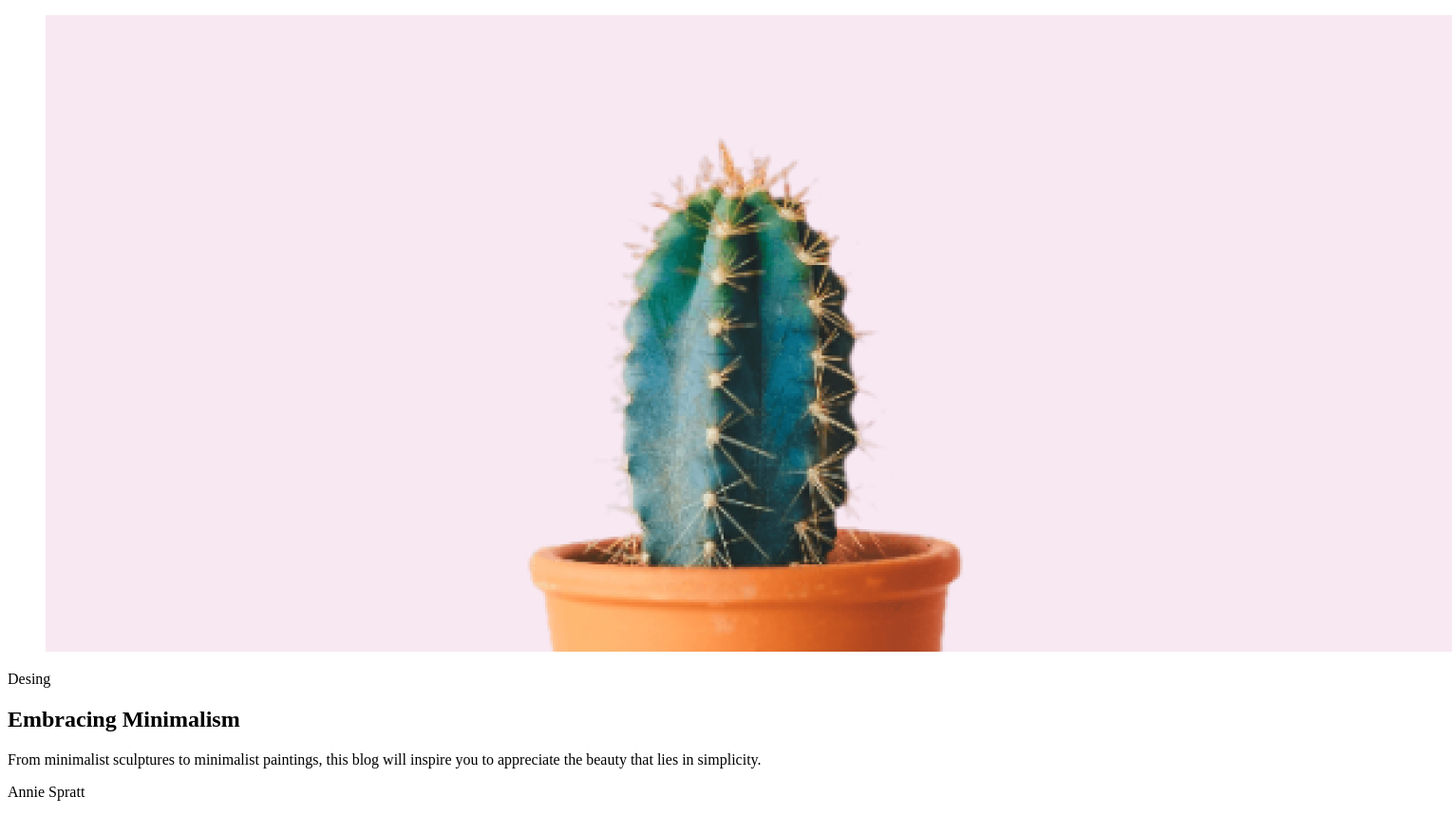
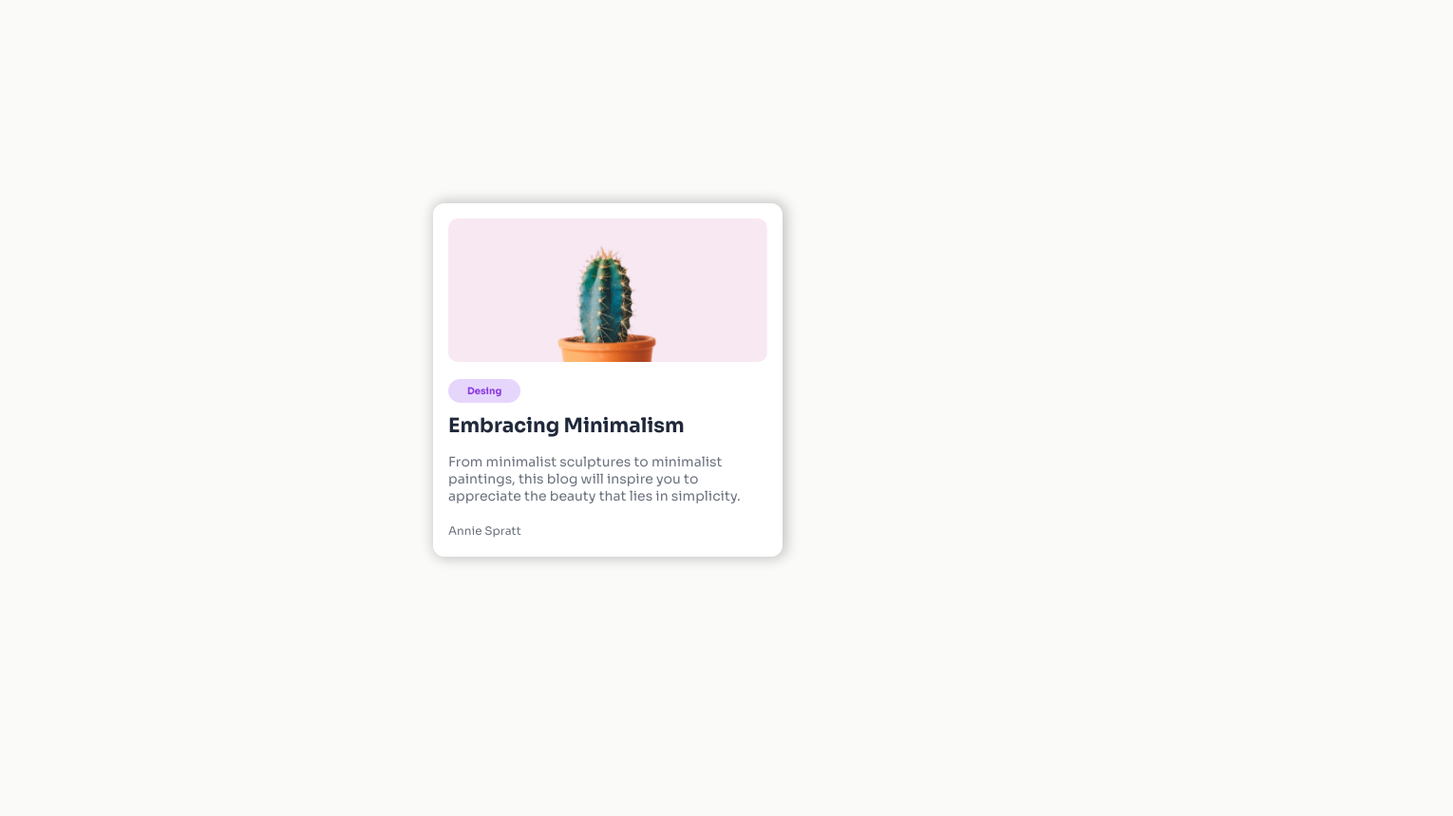
Before and after one commit to brayanbarroso/minimal-blog-card, a plain HTML site: page index.html in a window 1280 px wide. Shown: the whole page at 95% size, 1530 px wide, since content can reach past the window. After the commit the page ends 800 px from the top, so only its background shows below. Drawn offline with Linux system fonts and the light colour scheme.

Commit message:
agregando estilos card

```diff
--- a/assets/css/main.css
+++ b/assets/css/main.css
@@ -0,0 +1,79 @@
+* {
+  margin: 0;
+  padding: 0;
+  box-sizing: border-box;
+}
+
+:root {
+  --background: #fafaf9;
+  --card: #ffffff;
+  --text-label: #883ae1;
+  --title: #20293a;
+  --paragraph: #6c727f;
+  --background-label: #e6d6fc;
+}
+
+body {
+  background-color: var(--background);
+  font-family: "Sora", sans-serif;
+  font-optical-sizing: auto;
+  font-size: 0.875rem;
+}
+
+main {
+  display: flex;
+  justify-content: center;
+  align-items: center;
+  height: 100vh;
+  width: 100vw;
+}
+
+.card {
+  /* border: 1px solid red; */
+  background-color: var(--card);
+  border-radius: 12px;
+  box-shadow: 2px 0px 13px 3px rgba(0, 0, 0, 0.2);
+  padding-block-end: 20px;
+  width: 368px;
+}
+
+.card__img {
+  margin-block-end: 16px;
+  margin: 16px;
+}
+
+.card__img img {
+  border-radius: 10px;
+  width: 100%;
+}
+
+.card__label {
+  margin: 16px;
+}
+
+.card__label span {
+  background-color: var(--background-label);
+  border-radius: 20px;
+  color: var(--text-label);
+  font-size: 0.625rem;
+  font-weight: bold;
+  padding: 6px 20px;
+}
+
+.card__title {
+  color: var(--title);
+  font-size: 0.875rem;
+  font-weight: bold;
+  margin: 16px 16px 6px 16px;
+}
+
+.card__descriptions {
+  color: var(--paragraph);
+  margin: 16px 16px 20px 16px;
+}
+
+.card__footer {
+  color: var(--paragraph);
+  font-size: 0.75rem;
+  margin: 20px 16px 0px 16px;
+}
--- a/index.html
+++ b/index.html
@@ -3,6 +3,12 @@
   <head>
     <meta charset="UTF-8" />
     <meta name="viewport" content="width=device-width, initial-scale=1.0" />
+    <link rel="preconnect" href="https://fonts.googleapis.com" />
+    <link rel="preconnect" href="https://fonts.gstatic.com" crossorigin />
+    <link
+      href="https://fonts.googleapis.com/css2?family=Sora:wght@100..800&display=swap"
+      rel="stylesheet"
+    />
     <link rel="stylesheet" href="./assets/css/main.css" />
     <title>Document</title>
   </head>
@@ -26,7 +32,7 @@
             inspire you to appreciate the beauty that lies in simplicity.
           </p>
         </div>
-        <div class="card_footer">
+        <div class="card__footer">
           <p>Annie Spratt</p>
         </div>
       </section>
```
